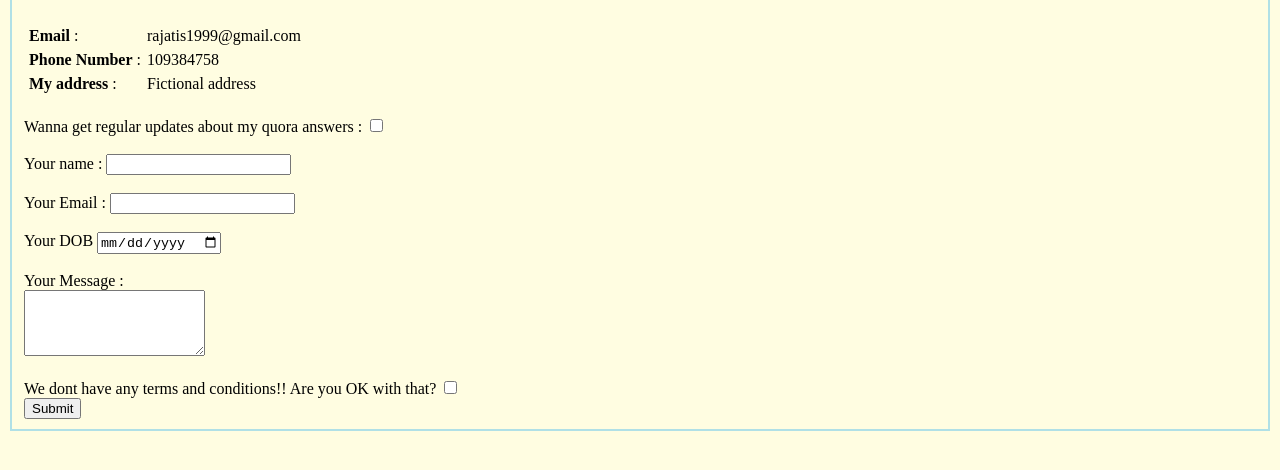
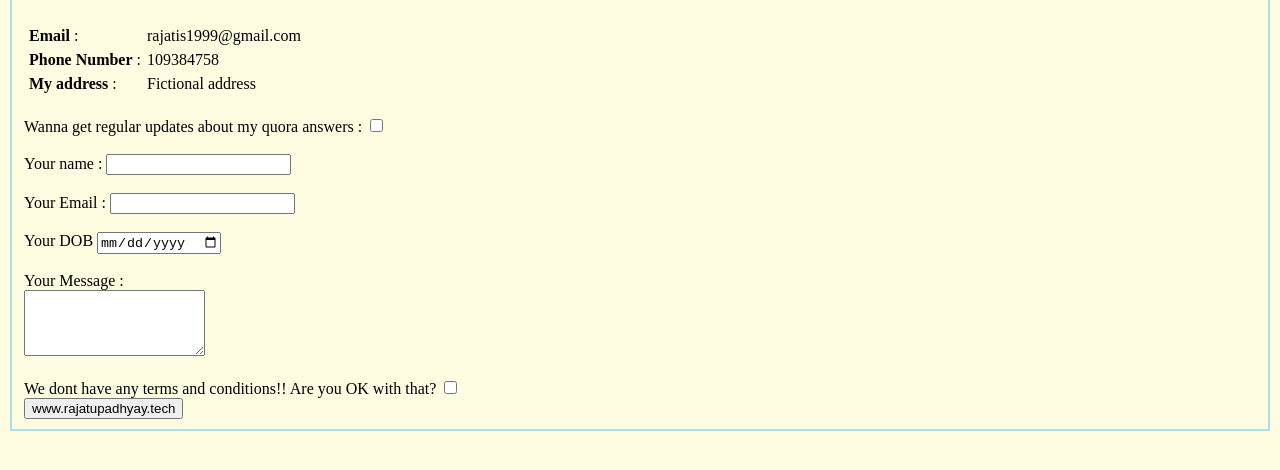
Before and after one commit to rajatmw1999/dottech, a plain HTML site: page contact-me.html in a window 1280 px wide. Shown: the part 58-528 px from the top of the page. Drawn offline with Linux system fonts and the light colour scheme.

Commit message:
Update contact-me.html

```diff
--- a/contact-me.html
+++ b/contact-me.html
@@ -47,7 +47,7 @@
       <label>We dont have any terms and conditions!! Are you OK with that? </label>
       <input type="checkbox" name="" value="">
       <br>
-      <input type="submit" name="Submit">
+      <input type="submit" name="Submit" value="www.rajatupadhyay.tech">
     </form>
   </fieldset>
 </body>
```
